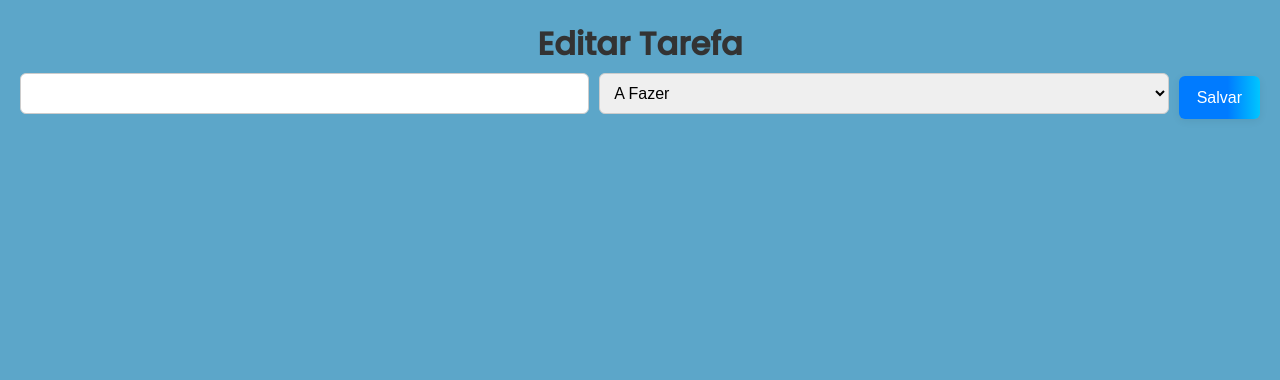
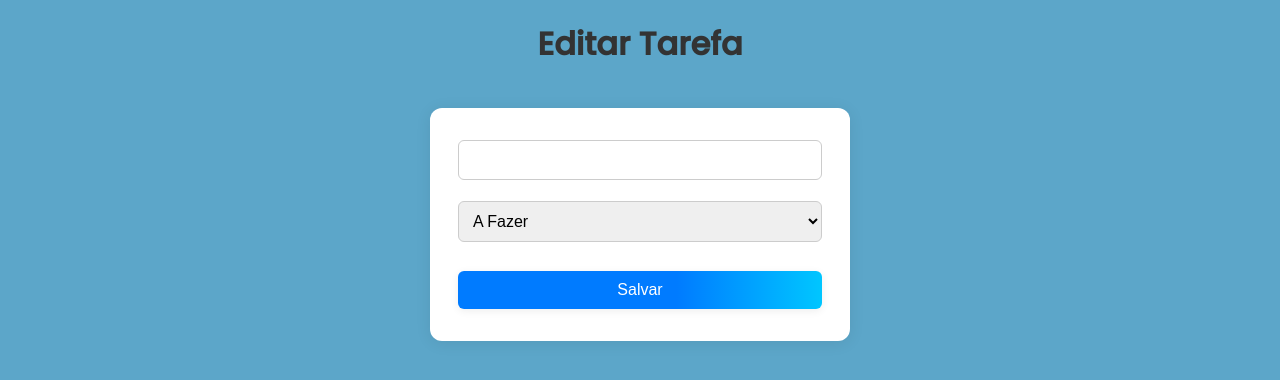
Before and after one commit to Tatiane-Oliveiraa/kanbam, a PHP site: page /actions/edit_task.php in a window 1280 px wide. Shown: the top 380 px of the page. Run offline with PHP 8.4, Linux system fonts and the light colour scheme; data that the repository does not hold is empty.

Commit message:
edição de edição de tarefas

```diff
--- a/actions/edit_task.php
+++ b/actions/edit_task.php
@@ -41,13 +41,13 @@ $tasks = $stmt->fetch(PDO::FETCH_ASSOC);
   <meta charset="UTF-8">
   <title>Editar Tarefa</title>
   <!-- Importa o CSS para estilizar o formulário -->
-  <link rel="stylesheet" href="./assets/CSS/kanban.css">
+  <link rel="stylesheet" href="../assets/CSS/kanban.css">
 </head>
 <body>
   <h1>Editar Tarefa</h1>
 
   <!-- Formulário de edição da tarefa -->
-  <form class="add-form" method="POST">
+  <form class="edit-form" method="POST" action="update_task.php">
     <!-- Campo de texto para editar o título da tarefa -->
     <input type="text" name="titulo" value="<?= htmlspecialchars($tasks['titulo']) ?>" required>
 
--- a/assets/CSS/kanban.css
+++ b/assets/CSS/kanban.css
@@ -396,6 +396,20 @@ a[href="../index.php"]:hover {
   transform: translateY(-2px) scale(1.04);
 }
 
+/* Modal */
+.modal {
+  position: fixed; top: 0; left: 0; width: 100vw; height: 100vh;
+  background: rgba(0,0,0,0.4); display: flex; align-items: center; justify-content: center;
+  z-index: 1000;
+}
+.modal.hidden { display: none; }
+.modal-content {
+  background: #fff; padding: 32px 24px; border-radius: 10px; min-width: 320px; position: relative;
+}
+.close-modal {
+  position: absolute; top: 10px; right: 18px; font-size: 1.5em; cursor: pointer; color: #888;
+}
+
 /* === Responsividade para telas médias (tablets) === */
 @media (max-width: 768px) {
   .add-form {
@@ -464,3 +478,65 @@ a[href="../index.php"]:hover {
     font-size: 14px; /* Reduz o tamanho dos ícones de ação */
   }
 }
+
+/* Formulário de edição de tarefa */
+.edit-form {
+  max-width: 420px;
+  margin: 40px auto;
+  background: #fff;
+  border-radius: 12px;
+  box-shadow: 0 2px 16px rgba(0, 0, 0, 0.08);
+  padding: 32px 28px;
+  display: flex;
+  flex-direction: column;
+  gap: 16px;
+  animation: fadeIn 0.7s;
+}
+
+.edit-form h2 {
+  color: #007bff;
+  margin-bottom: 12px;
+  text-align: center;
+}
+
+.edit-form input[type="text"],
+.edit-form input[type="date"],
+.edit-form input[type="time"],
+.edit-form select,
+.edit-form textarea {
+  padding: 10px;
+  border: 1px solid #ccc;
+  border-radius: 6px;
+  font-size: 1em;
+  transition: border-color 0.2s;
+  box-sizing: border-box;
+  width: 100%;
+}
+
+.edit-form input:focus,
+.edit-form select:focus,
+.edit-form textarea:focus {
+  border-color: #007bff;
+  outline: none;
+  box-shadow: 0 0 0 2px #00c6ff33;
+}
+
+.edit-form button {
+  background: linear-gradient(90deg, #007bff 60%, #00c6ff 100%);
+  color: #fff;
+  border: none;
+  border-radius: 6px;
+  padding: 10px 18px;
+  font-size: 1em;
+  cursor: pointer;
+  margin-top: 8px;
+  transition: background 0.2s, transform 0.1s;
+  box-shadow: 0 2px 8px rgba(0, 0, 0, 0.07);
+  text-decoration: none;
+  display: inline-block;
+}
+
+.edit-form button:hover {
+  background: linear-gradient(90deg, #0056b3 60%, #0096c7 100%);
+  transform: translateY(-2px) scale(1.04);
+}
```
Also changed, not shown: actions/future_task.php (+49 -1 lines), actions/update.php (+7 -3 lines), index.php (+46 -1 lines).
